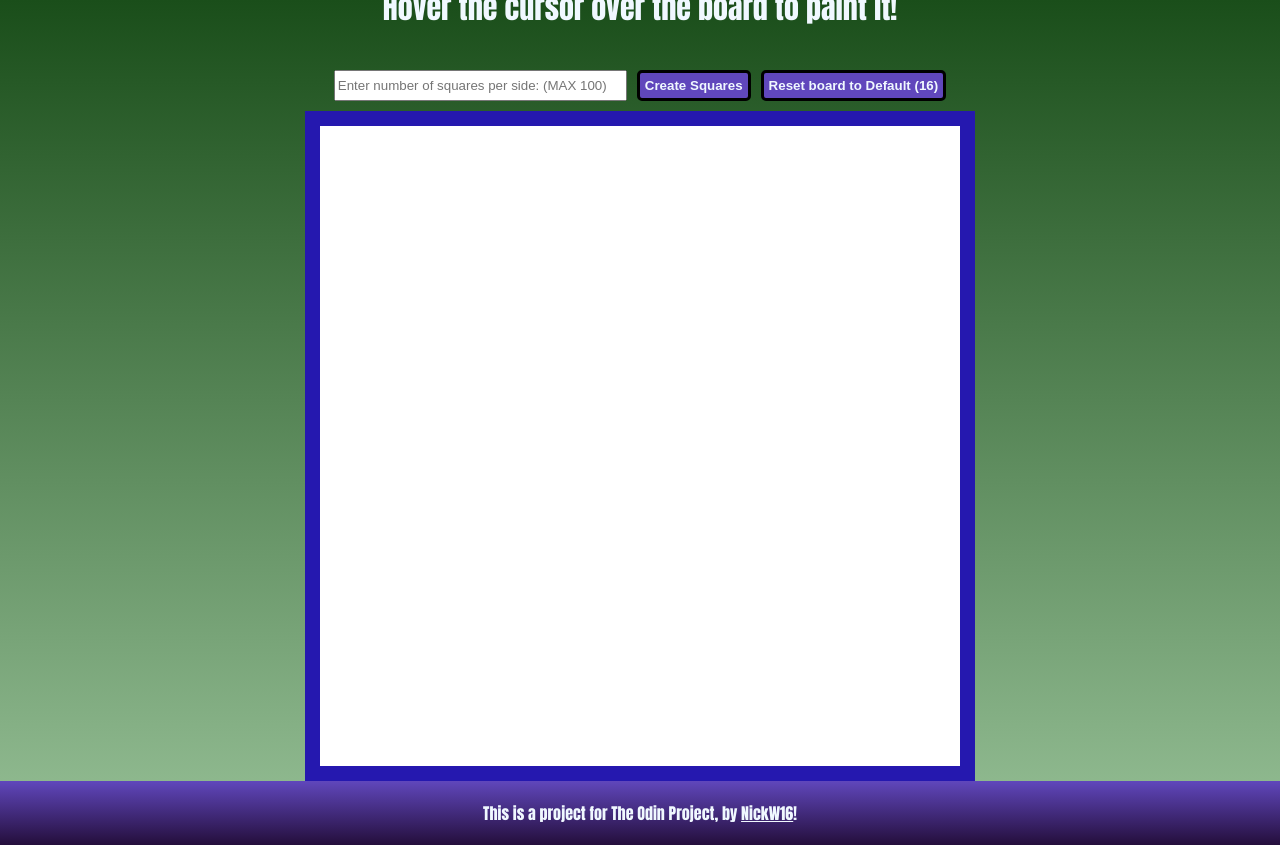
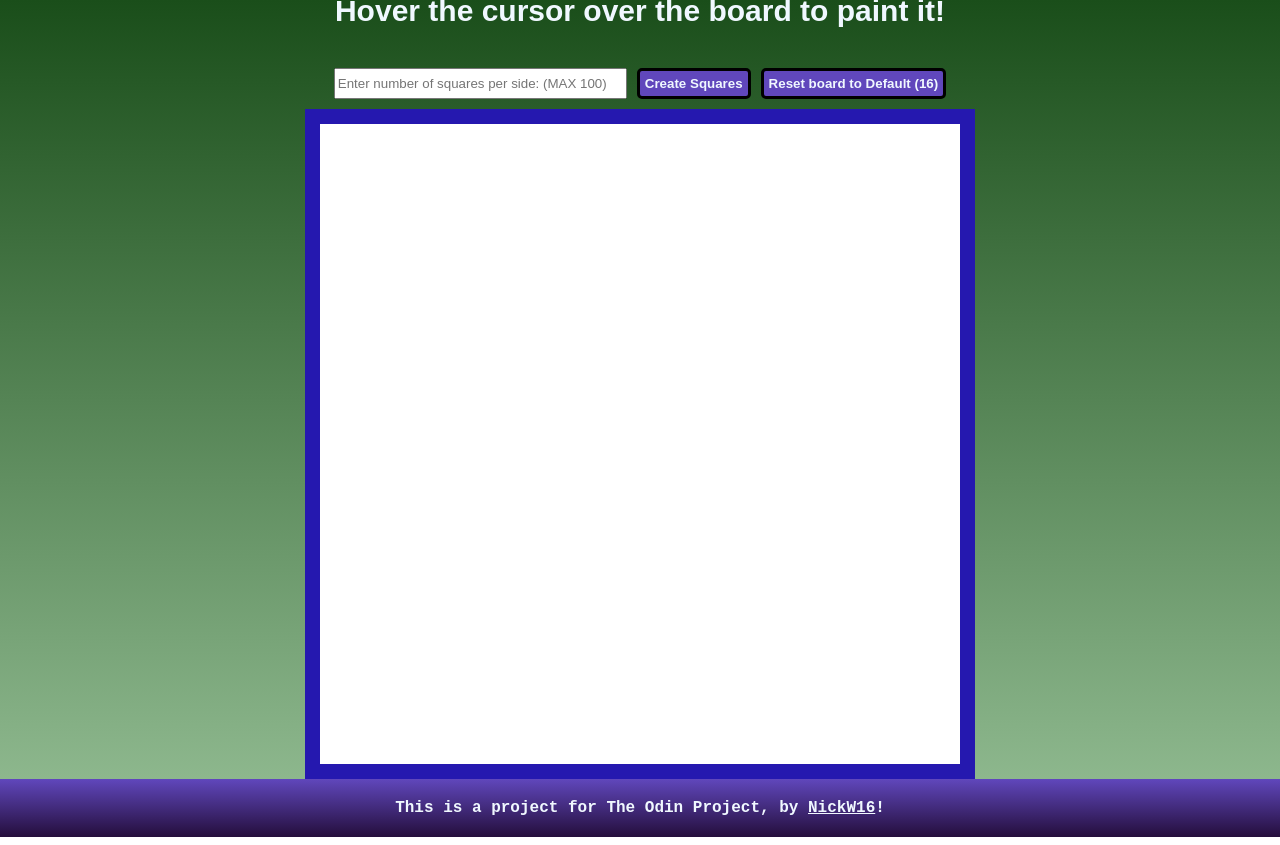
Before and after one commit to NickW16/Etch-a-Sketch, a plain HTML site: page index.html in a window 1280 px wide. Drawn offline with Linux system fonts and the light colour scheme.

Commit message:
Make some font adjustments

```diff
--- a/style.css
+++ b/style.css
@@ -1,5 +1,5 @@
 body{
-    font-family:Impact, Haettenschweiler, 'Arial Narrow Bold', sans-serif;
+    font-family:'Courier New', Courier, monospace;
     font-weight: bold;
     display: flex;
     flex-direction: column;
@@ -12,6 +12,7 @@ body{
 
 /* buttons and input section */
 button {
+    border-color: black;
     font-weight: bold;
     border-width: 3px;
     border-radius: 5px;
@@ -41,6 +42,7 @@ button:hover {
 /* end of button section */
 
 #title {
+    font-family: Arial, Helvetica, sans-serif;
     color: aliceblue;
     font-size: 30px;
 }
```
